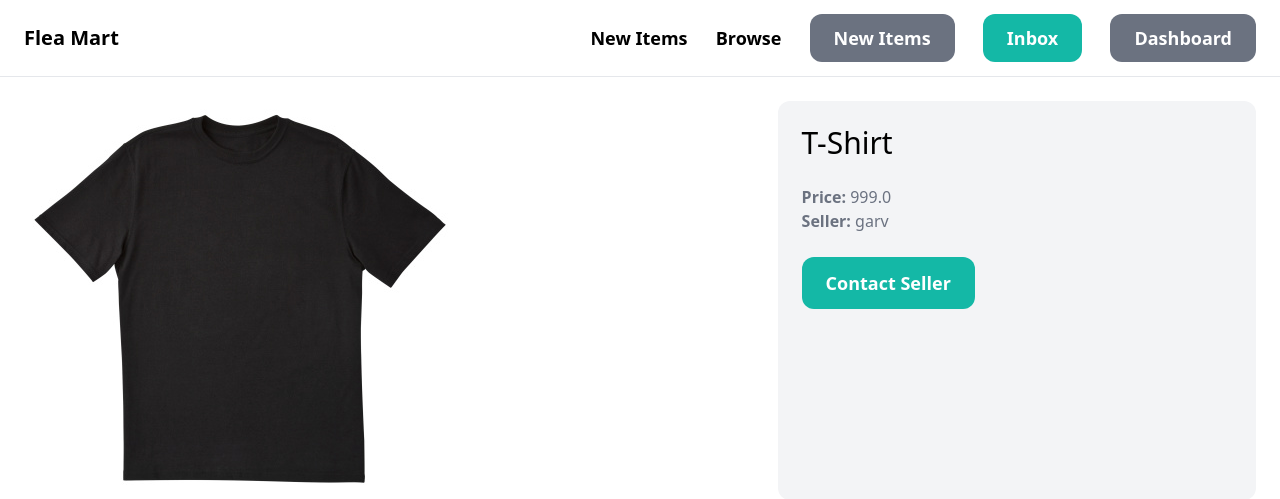
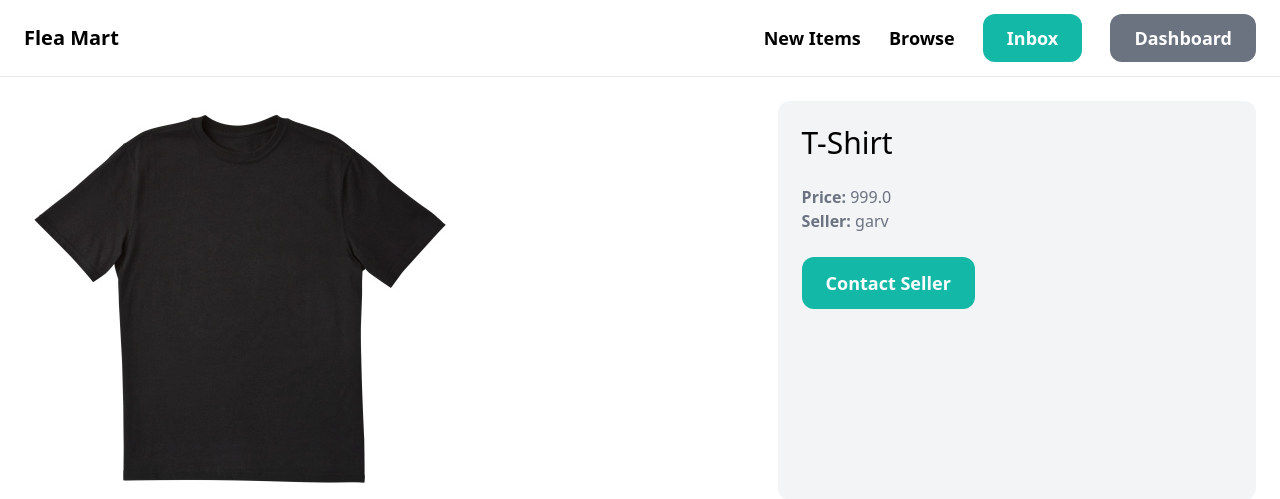
Before and after one commit to Achlys312/Flea_Mart, a Django app: page /items/2/ in a window 1280 px wide. Shown: the top 499 px of the page. Run offline with Django 4.2, Linux system fonts and the light colour scheme; a user stored in the database is signed in; data comes from the database, SQL or seed files in the repository; some libraries are stand-ins or nearby versions.

Commit message:
optimal changes

```diff
--- a/main/templates/core/base.html
+++ b/main/templates/core/base.html
@@ -12,16 +12,15 @@
         <a href="/" class="text-xl font-semibold">Flea Mart</a>
 
         <div class="space-x-6">
-            <a href="#" class="text-lg font-semibold hover:text-gray=500">New Items</a>
+            <a href="{% url 'item:new' %}" class="text-lg font-semibold hover:text-gray=500">New Items</a>
             <a href="#" class="text-lg font-semibold hover:text-gray=500">Browse</a>
             {% if request.user.is_authenticated %}
-                <a href="{% url 'item:new' %}" class="px-6 py-3 text-lg font-semibold bg-gray-500 text-white rounded-xl hover:bg-gray-700">New Items</a>
                 <a href="{% url 'conversation:inbox' %}" class="px-6 py-3 text-lg font-semibold bg-teal-500 text-white rounded-xl hover:bg-teal-700">Inbox</a>
                 <a href="{% url 'dashboard:index' %}" class="px-6 py-3 text-lg font-semibold bg-gray-500 text-white rounded-xl hover:bg-gray-700">Dashboard</a>
             {% else %}
                 <a href="{% url 'core:signup' %}" class="px-6 py-3 text-lg font-semibold bg-teal-500 text-white rounded-xl hover:bg-teal-700">Sign up</a>
                 <a href="{% url 'core:login' %}" class="px-6 py-3 text-lg font-semibold bg-gray-500 text-white rounded-xl hover:bg-gray-700">Log in</a>
-            {% endif %}
+            {% endif %}
         </div>
     </nav>
 
```
